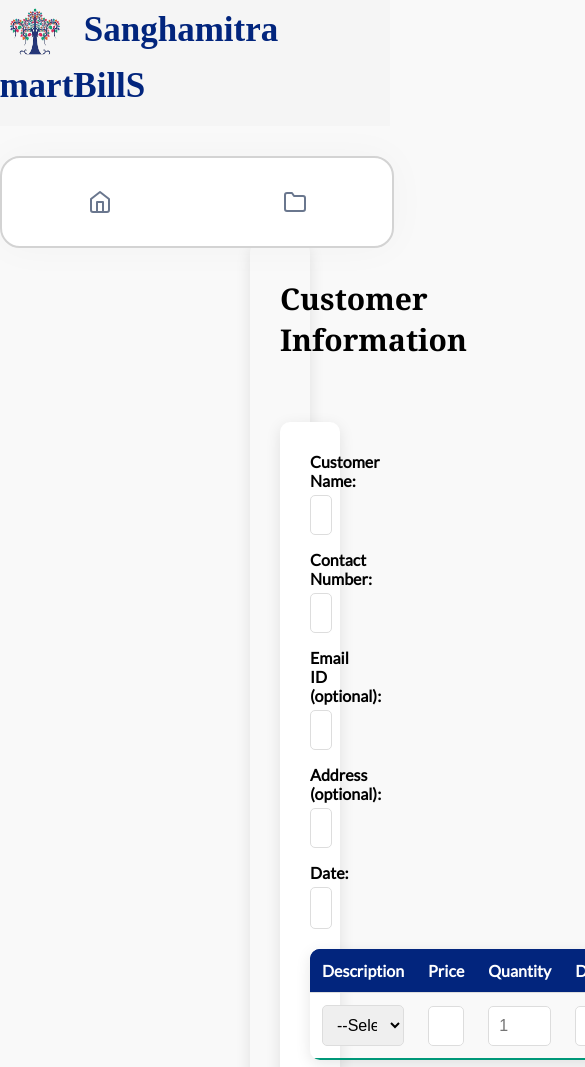
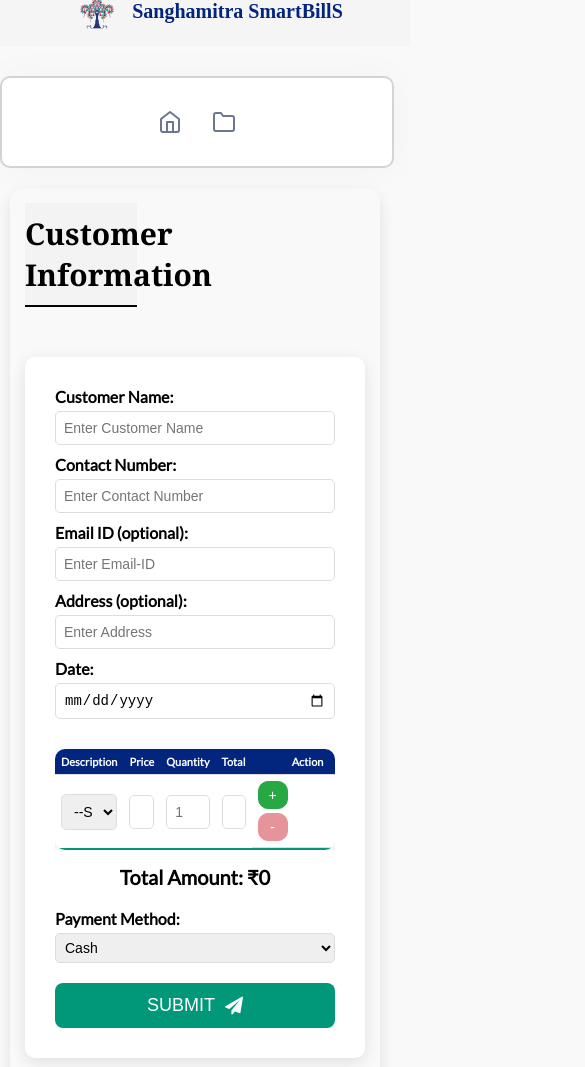
Before and after one commit to rohan200218/Sanghamitra-SmartBillS, a website: page index.html in a window 390 px wide. Shown: the top 1067 px of the page, 585 px wide, since content can reach past the window. Drawn offline with nearby package versions, Linux system fonts and the light colour scheme.

Commit message:
Updated mobile responsiveness

```diff
--- a/index.css
+++ b/index.css
@@ -610,16 +610,174 @@ tbody tr {
 
 /* Responsive Design */
 @media (max-width: 768px) {
+  /* General Layout */
+  .outer-border {
+    margin: 10px;
+    padding: 15px;
+  }
+
+  /* Header */
+  h1 {
+    font-size: 24px;
+    padding: 10px;
+    right: 0;
+    text-align: center;
+  }
+
+  .title-logo {
+    width: 40px;
+    height: 40px;
+    margin-left: 10px;
+  }
+
+  /* Navigation */
   .navbar {
-      width: 100%;
-      height: auto;
-      position: relative;
+    position: relative;
+    width: 100%;
+    height: auto;
+    border-radius: 10px;
+    margin-bottom: 20px;
   }
+
   .navbar__menu {
-      display: flex;
-      justify-content: space-around;
+    display: flex;
+    justify-content: center;
   }
-  .billing-container, .previous-bills-container {
-      width: 95%;
+
+  .navbar__link {
+    width: auto;
+    padding: 0 15px;
+  }
+
+  /* Form Elements */
+  .form-group {
+    margin-bottom: 10px;
+  }
+
+  input, select {
+    width: 100%;
+    padding: 8px;
+    font-size: 14px;
+  }
+
+  /* Tables */
+  .styled-table, .previous-bills-styled-table {
+    min-width: unset;
+    width: 100%;
+    font-size: 12px;
+    overflow-x: auto;
+    display: block;
+  }
+
+  .styled-table th,
+  .styled-table td,
+  .previous-bills-styled-table th,
+  .previous-bills-styled-table td {
+    padding: 8px;
+  }
+
+  /* Action Buttons */
+  .action-tab {
+    flex-direction: column;
+    gap: 4px;
+  }
+
+  .icon, .minus-button {
+    width: 30px;
+    font-size: 14px;
+    left: 0;
+  }
+
+  /* Submit Button */
+  .submit-btn {
+    left: 0;
+    width: 100%;
+    justify-content: center;
+    margin-top: 15px;
+  }
+
+  /* Info Text */
+  .info-text {
+    position: relative;
+    padding: 10px;
+    font-size: 14px;
   }
 }
+
+/* Additional breakpoint for smaller devices */
+@media (max-width: 480px) {
+  /* Header */
+  h1 {
+    font-size: 20px;
+  }
+
+  /* Table Scrolling */
+  .billing-container,
+  .previous-bills-container {
+    overflow-x: auto;
+  }
+
+  /* Table Layout */
+  .styled-table,
+  .previous-bills-styled-table {
+    font-size: 11px;
+  }
+
+  .styled-table th,
+  .styled-table td,
+  .previous-bills-styled-table th,
+  .previous-bills-styled-table td {
+    padding: 6px;
+  }
+
+  /* Hide some table columns on mobile */
+  .styled-table th:nth-child(4),
+  .styled-table td:nth-child(4),
+  .previous-bills-styled-table th:nth-child(4),
+  .previous-bills-styled-table td:nth-child(4) {
+    display: none;
+  }
+
+  /* Payment Method */
+  #payment-method {
+    width: 100%;
+  }
+}
+
+/* Handle landscape orientation */
+@media (max-height: 500px) and (orientation: landscape) {
+  .navbar {
+    position: relative;
+    margin-bottom: 20px;
+  }
+
+  .outer-border {
+    margin-top: 10px;
+  }
+
+  .billing-container,
+  .previous-bills-container {
+    margin-top: 20px;
+  }
+}
+
+.table-wrapper {
+  width: 100%;
+  overflow-x: auto;
+  -webkit-overflow-scrolling: touch;
+  margin-bottom: 15px;
+}
+
+/* Hide scrollbar but keep functionality */
+.table-wrapper::-webkit-scrollbar {
+  height: 6px;
+}
+
+.table-wrapper::-webkit-scrollbar-track {
+  background: #f1f1f1;
+}
+
+.table-wrapper::-webkit-scrollbar-thumb {
+  background: #888;
+  border-radius: 3px;
+}
--- a/index.html
+++ b/index.html
@@ -1,7 +1,7 @@
 <html>
 <head>
     <meta charset="UTF-8">
-    <meta name="viewport" content="width=device-width, initial-scale=1.0">
+    <meta name="viewport" content="width=device-width, initial-scale=1.0 , maximum-scale=1.0 , user-scalable=no">
     <title>Sanghamitra Billing App</title>
     <link rel="stylesheet" href="index.css">
     <link href="//maxcdn.bootstrapcdn.com/font-awesome/4.1.0/css/font-awesome.min.css" rel="stylesheet">
@@ -53,6 +53,7 @@
                 <input type="date" id="bill-date">
             </div>
 
+        <div class="table-wrapper">
             <table class="styled-table">
                 <thead>
                     <tr>
@@ -82,6 +83,7 @@
                     </tr>
                 </tbody>
             </table>
+        </div>
 
             <p class="total-amount">Total Amount: ₹<span id="total-amount">0</span></p>
 
@@ -107,6 +109,7 @@
       <div class="outer-border">
           <div class="previous-bills-headertext">Previous Bills</div>
           <div class="previous-bills-container">
+          <div class="table-wrapper">
               <table class="previous-bills-styled-table">
                   <thead>
                       <tr>
@@ -121,6 +124,7 @@
                       <!-- Rows will be populated by JavaScript -->
                   </tbody>
               </table>
+          </div>
           </div>
       </div>
   </div>
```
